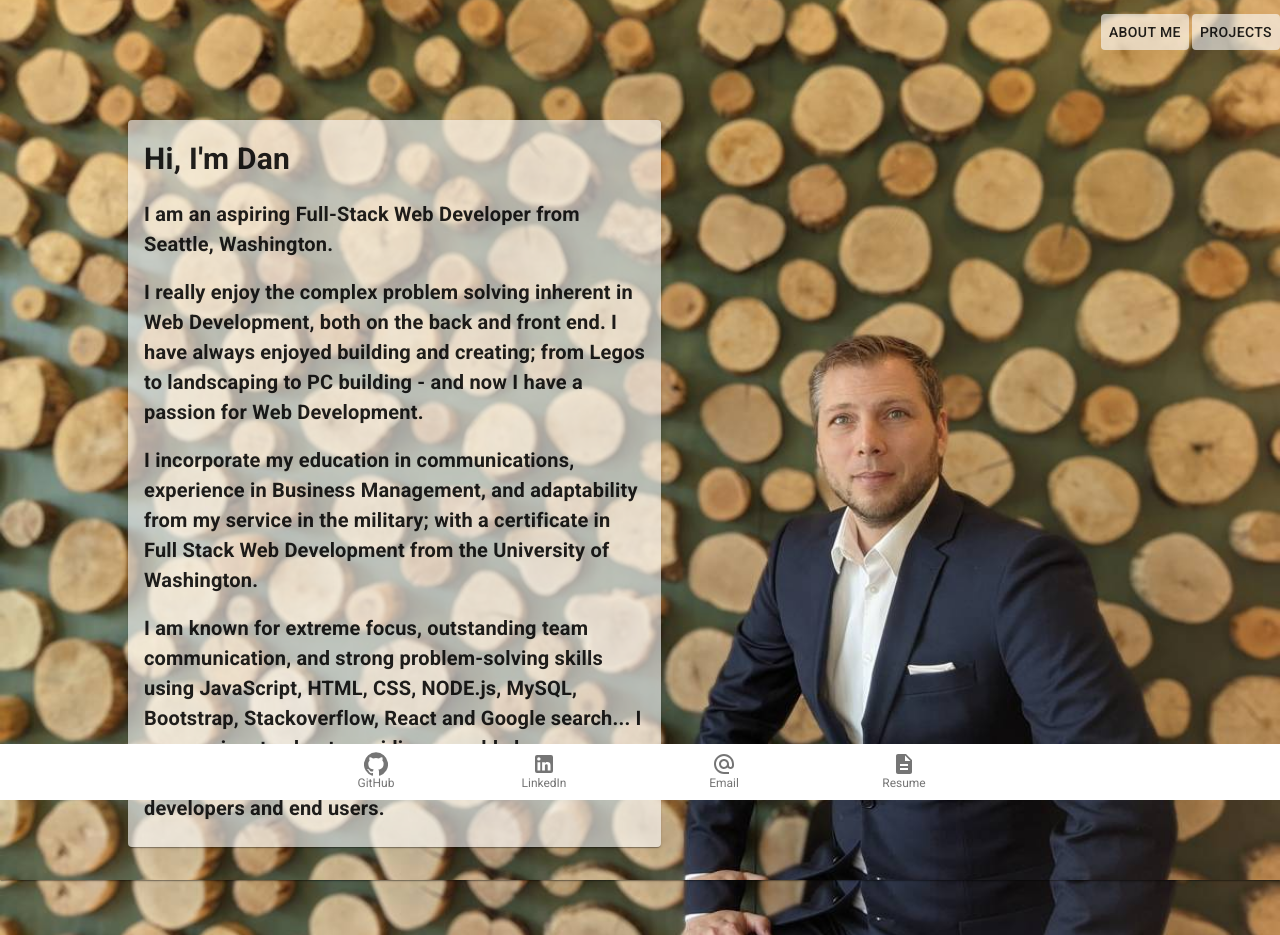
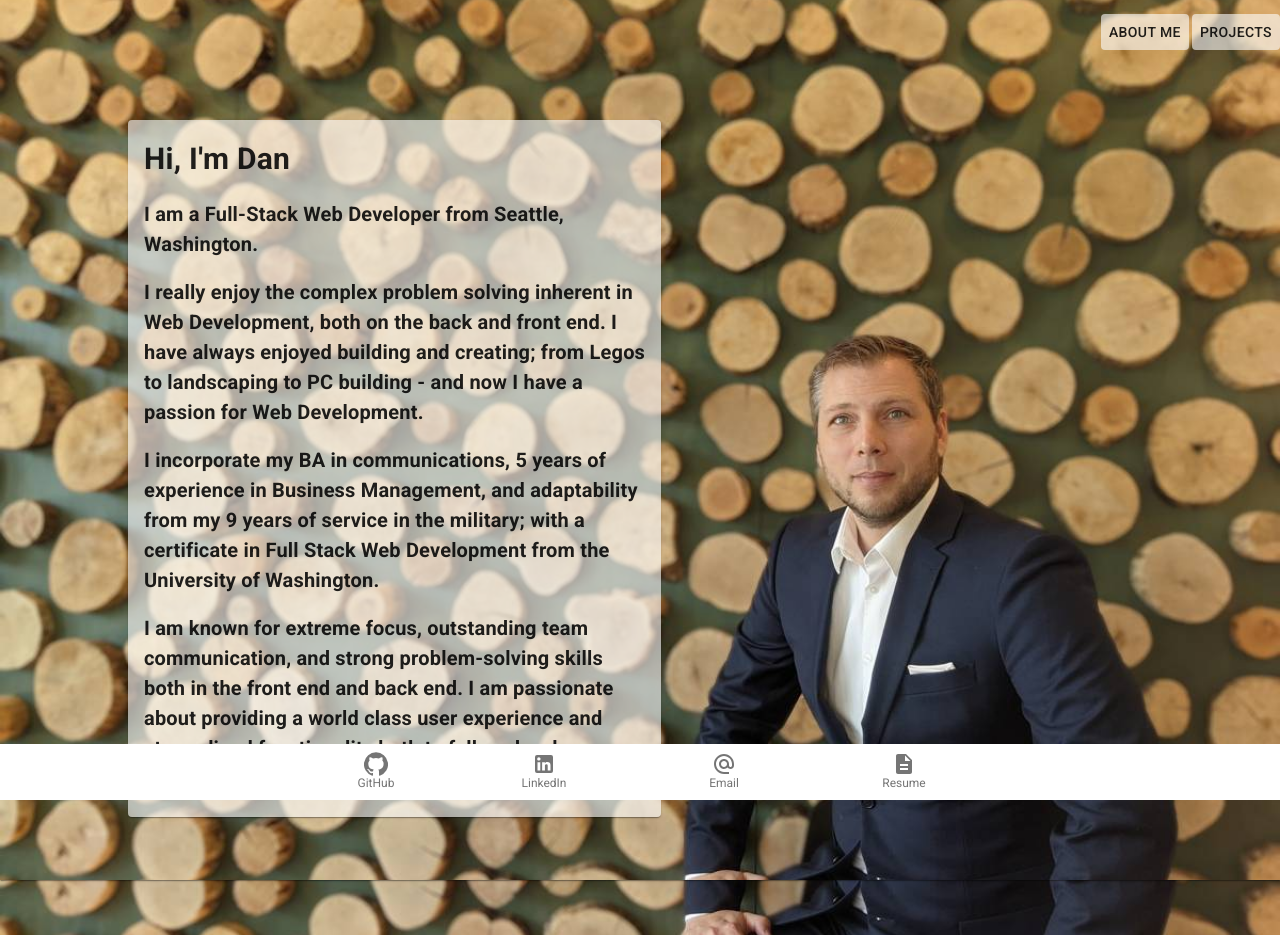
Before and after one commit to dyoder838/yodev, a React (Create React App) app: page / in a window 1280 px wide. Built offline with nearby package versions, Linux system fonts and the light colour scheme.

Commit message:
edited text in BioCard

```diff
--- a/src/Components/BioCard/index.js
+++ b/src/Components/BioCard/index.js
@@ -36,7 +36,7 @@ export default function OutlinedCard() {
                 </Typography>
                 <br />
                 <Typography className={classes.whois}>
-                    I am an aspiring Full-Stack Web Developer from Seattle, Washington.
+                    I am a Full-Stack Web Developer from Seattle, Washington.
                 </Typography>
                 <br />
                 <Typography className={classes.story}>
@@ -47,16 +47,15 @@ export default function OutlinedCard() {
                 </Typography>
                 <br />
                 <Typography className={classes.story}>
-                    I incorporate my education in communications,
-                    experience in Business Management, and adaptability from my service in the military; with a
+                    I incorporate my BA in communications,
+                    5 years of experience in Business Management, and adaptability from my 9 years of service in the military; with a
                     certificate in Full Stack Web Development from the University of Washington.
                 </Typography>
                 <br />
                 <Typography className={classes.story}>
-                    I am known for extreme focus, outstanding team communication, and strong problem-solving skills using
-                    JavaScript, HTML, CSS, NODE.js, MySQL, Bootstrap, Stackoverflow, React and Google search... I am
+                    I am known for extreme focus, outstanding team communication, and strong problem-solving skills both in the front end and back end. I am
                     passionate about providing a world class user experience and streamlined functionality both
-                    to developers and end users.
+                    to fellow developers and end users.
                 </Typography>
 
             </CardContent>
```
